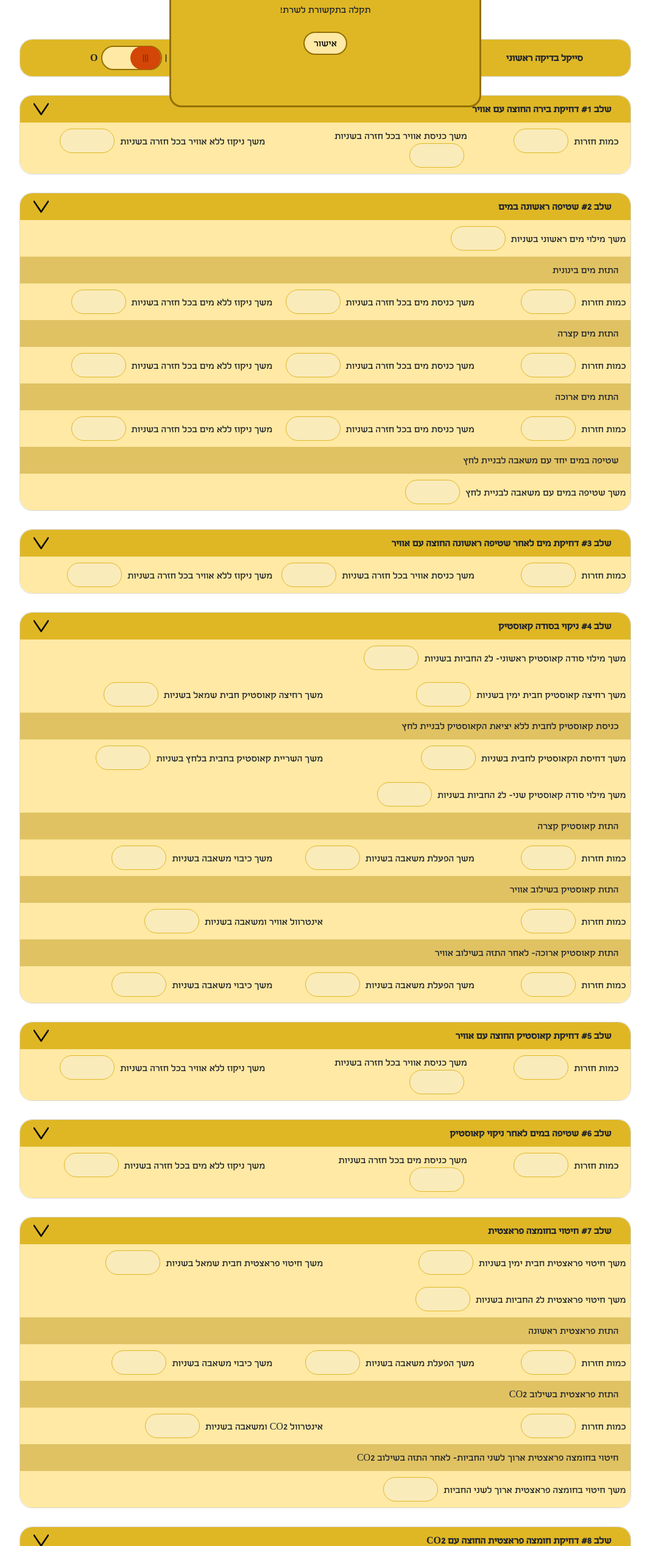
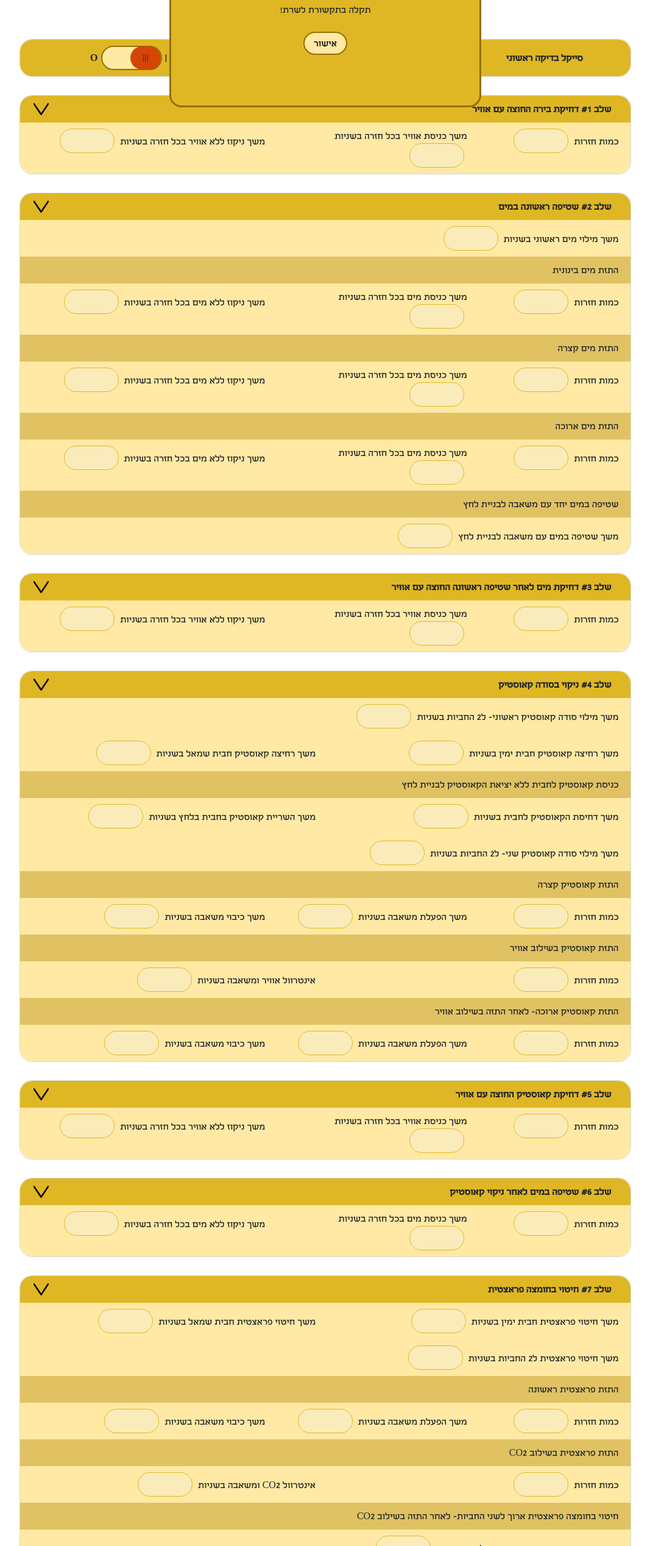
Before and after one commit to Yatlow/keg-control, a plain HTML site: page index.html in a window 1280 px wide. Shown: the part 264-2800 px from the top of the page at 61% size, without its empty margins (106-1173 px from the left). Drawn offline with nearby package versions, Linux system fonts and the light colour scheme; no server answers.

Commit message:
V5.1.4 frontend compleet

```diff
--- a/index.html
+++ b/index.html
@@ -61,7 +61,7 @@
                         <div class="col">שלב #1 דחיקת בירה החוצה עם אוויר</div>
                         <div class="col TglBtnBox"><img src="assets/pics/down.png" id="Tgl1"></div>
                     </div>
-                    <div class="functionInputs row" id="stage1">
+                    <div class="functionInputs row row" id="stage1">
                         <div class="col-12 col-md-3 ParamterBox">
                             <label for="FirstAirPurgeRecure">כמות חזרות</label>
                             <input type="number" step="0.01" id="FirstAirPurgeRecure" name="FirstAirPurgeRecure" required value="{{ settings['FirstAirPurgeRecure'] }}">
@@ -83,14 +83,14 @@
                         <div class="col TglBtnBox"><img src="assets/pics/down.png" id="Tgl2"></div>
                     </div>
                     <div id="stage2" class="cloapsable row">
-                        <div class="functionInputs fullborder">
+                        <div class="functionInputs row fullborder">
                             <div class="col-12 ParamterBox">
                                 <label for="InitialWaterFlud">משך מילוי מים ראשוני בשניות</label>
                                 <input type="number" step="0.01" id="InitialWaterFlud" name="InitialWaterFlud" required value="{{ settings['InitialWaterFlud'] }}">
                             </div>
                         </div>
                         <div class="functionSubLabel">התזת מים בינונית</div>
-                        <div class="functionInputs fullborder">
+                        <div class="functionInputs row fullborder">
                             <div class="col-12 col-md-3 ParamterBox">
                                 <label for="recureMedSquirt">כמות חזרות</label>
                                 <input type="number" step="0.01" id="recureMedSquirt" name="recureMedSquirt" required value="{{ settings['recureMedSquirt'] }}">
@@ -105,7 +105,7 @@
                             </div>
                         </div>
                         <div class="functionSubLabel">התזת מים קצרה</div>
-                        <div class="functionInputs fullborder">
+                        <div class="functionInputs row fullborder">
                             <div class="col-12 col-md-3 ParamterBox">
                                 <label for="recureShortSquirt">כמות חזרות</label>
                                 <input type="number" step="0.01" id="recureShortSquirt" name="recureShortSquirt" required value="{{ settings['recureShortSquirt'] }}">
@@ -120,7 +120,7 @@
                             </div>
                         </div>
                         <div class="functionSubLabel fullborder">התזת מים ארוכה</div>
-                        <div class="functionInputs fullborder">
+                        <div class="functionInputs row fullborder">
                             <div class="col-12 col-md-3 ParamterBox">
                                 <label for="recureLongSquirt">כמות חזרות</label>
                                 <input type="number" step="0.01" id="recureLongSquirt" name="recureLongSquirt" required value="{{ settings['recureLongSquirt'] }}">
@@ -135,7 +135,7 @@
                             </div>
                         </div>
                         <div class="functionSubLabel fullborder">שטיפה במים יחד עם משאבה לבניית לחץ</div>
-                        <div class="functionInputs">
+                        <div class="functionInputs row">
                             <div class="col-12 ParamterBox">
                                 <label for="RinseWaterWithPump">משך שטיפה במים עם משאבה לבניית לחץ</label>
                                 <input type="number" step="0.01" id="RinseWaterWithPump" name="RinseWaterWithPump" required value="{{ settings['RinseWaterWithPump'] }}">
@@ -150,7 +150,7 @@
                         <div class="col TglBtnBox"><img src="assets/pics/down.png" id="Tgl3"></div>
                     </div>
                     <div id="stage3" class="cloapsable row">
-                        <div class="functionInputs">
+                        <div class="functionInputs row">
                             <div class="col-12 col-md-3 ParamterBox">
                                 <label for="PostWaterPurgeRecure">כמות חזרות</label>
                                 <input type="number" step="0.01" id="PostWaterPurgeRecure" name="PostWaterPurgeRecure" required value="{{ settings['PostWaterPurgeRecure'] }}">
@@ -173,13 +173,13 @@
                         <div class="col TglBtnBox"><img src="assets/pics/down.png" id="Tgl4"></div>
                     </div>
                     <div id="stage4" class="cloapsable row">
-                        <div class="functionInputs fullborder">
+                        <div class="functionInputs row fullborder">
                             <div class="col-12 ParamterBox">
                                 <label for="InitialCausticFlud">משך מילוי סודה קאוסטיק ראשוני- ל2 החביות בשניות</label>
                                 <input type="number" step="0.01" id="InitialCausticFlud" name="InitialCausticFlud" required value="{{ settings['InitialCausticFlud'] }}">
                             </div>
                         </div>
-                        <div class="functionInputs fullborder">
+                        <div class="functionInputs row row fullborder">
                             <div class="col-12 col-md-6 ParamterBox">
                                 <label for="CausticRinseKeg1">משך רחיצה קאוסטיק חבית ימין בשניות</label>
                                 <input type="number" step="0.01" id="CausticRinseKeg1" name="CausticRinseKeg1" required value="{{ settings['CausticRinseKeg1'] }}">
@@ -190,7 +190,7 @@
                             </div>
                         </div>
                         <div class="functionSubLabel">כניסת קאוסטיק לחבית ללא יציאת הקאוסטיק לבניית לחץ</div>
-                        <div class="functionInputs fullborder">
+                        <div class="functionInputs row fullborder">
                             <div class="col-12 col-md-6 ParamterBox">
                                 <label for="pressurizeCausticInKeg">משך דחיסת הקאוסטיק לחבית בשניות</label>
                                 <input type="number" step="0.01" id="pressurizeCausticInKeg" name="pressurizeCausticInKeg" required value="{{ settings['pressurizeCausticInKeg'] }}">
@@ -200,14 +200,14 @@
                                 <input type="number" step="0.01" id="causticSoakInKeg" name="causticSoakInKeg" required value="{{ settings['causticSoakInKeg'] }}">
                             </div>
                         </div>
-                        <div class="functionInputs fullborder">
+                        <div class="functionInputs row fullborder">
                             <div class="col-12 ParamterBox">
                                 <label for="SecondCausticFlud">משך מילוי סודה קאוסטיק שני- ל2 החביות בשניות</label>
                                 <input type="number" step="0.01" id="SecondCausticFlud" name="SecondCausticFlud" required value="{{ settings['SecondCausticFlud'] }}">
                             </div>
                         </div>
                         <div class="functionSubLabel fullborder">התזת קאוסטיק קצרה</div>
-                        <div class="functionInputs fullborder">
+                        <div class="functionInputs row fullborder">
                             <div class="col-12 col-md-3 ParamterBox">
                                 <label for="recureShortCausticSquirt">כמות חזרות</label>
                                 <input type="number" step="0.01" id="recureShortCausticSquirt" name="recureShortCausticSquirt" required value="{{ settings['recureShortCausticSquirt'] }}">
@@ -222,7 +222,7 @@
                             </div>
                         </div>
                         <div class="functionSubLabel fullborder">התזת קאוסטיק בשילוב אוויר</div>
-                        <div class="functionInputs fullborder">
+                        <div class="functionInputs row fullborder">
                             <div class="col-12 col-md-6 ParamterBox">
                                 <label for="recurePurgeCausticSquirt">כמות חזרות</label>
                                 <input type="number" step="0.01" id="recurePurgeCausticSquirt" name="recureShortCausticSquirt" required value="{{ settings['recureShortCausticSquirt'] }}">
@@ -233,7 +233,7 @@
                             </div>
                         </div>
                         <div class="functionSubLabel fullborder">התזת קאוסטיק ארוכה- לאחר התזה בשילוב אוויר</div>
-                        <div class="functionInputs">
+                        <div class="functionInputs row">
                             <div class="col-12 col-md-3 ParamterBox">
                                 <label for="recureLastCausticSquirt">כמות חזרות</label>
                                 <input type="number" step="0.01" id="recureLastCausticSquirt" name="recureLastCausticSquirt" required value="{{ settings['recureLastCausticSquirt'] }}">
@@ -255,7 +255,7 @@
                         <div class="col">שלב #5 דחיקת קאוסטיק החוצה עם אוויר</div>
                         <div class="col TglBtnBox"><img src="assets/pics/down.png" id="Tgl5"></div>
                     </div>
-                    <div class="functionInputs row" id="stage5">
+                    <div class="functionInputs row row" id="stage5">
                         <div class="col-12 col-md-3 ParamterBox">
                             <label for="PostCausticPurgeRecure">כמות חזרות</label>
                             <input type="number" step="0.01" id="PostCausticPurgeRecure" name="PostCausticPurgeRecure" required value="{{ settings['PostCausticPurgeRecure'] }}">
@@ -276,7 +276,7 @@
                         <div class="col">שלב #6 שטיפה במים לאחר ניקוי קאוסטיק</div>
                         <div class="col TglBtnBox"><img src="assets/pics/down.png" id="Tgl6"></div>
                     </div>
-                    <div class="functionInputs row" id="stage6">
+                    <div class="functionInputs row row" id="stage6">
                         <div class="col-12 col-md-3 ParamterBox">
                             <label for="postCausticWaterRinseRecure">כמות חזרות</label>
                             <input type="number" step="0.01" id="postCausticWaterRinseRecure" name="postCausticWaterRinseRecure" required value="{{ settings['postCausticWaterRinseRecure'] }}">
@@ -298,7 +298,7 @@
                         <div class="col TglBtnBox"><img src="assets/pics/down.png" id="Tgl7"></div>
                     </div>
                     <div id="stage7" class="cloapsable row">
-                        <div class="functionInputs fullborder">
+                        <div class="functionInputs row fullborder">
                             <div class="col-12 col-md-6 ParamterBox">
                                 <label for="SanitizeInitialKeg1">משך חיטוי פראצטית חבית ימין בשניות</label>
                                 <input type="number" step="0.01" id="SanitizeInitialKeg1" name="SanitizeInitialKeg1" required value="{{ settings['SanitizeInitialKeg1'] }}">
@@ -308,14 +308,14 @@
                                 <input type="number" step="0.01" id="SanitizeInitialKeg2" name="SanitizeInitialKeg2" required value="{{ settings['SanitizeInitialKeg2'] }}">
                             </div>
                         </div>
-                        <div class="functionInputs fullborder">
+                        <div class="functionInputs row fullborder">
                             <div class="col-12 ParamterBox">
                                 <label for="SanitizeInitialBothKegs">משך חיטוי פראצטית ל2 החביות בשניות</label>
                                 <input type="number" step="0.01" id="SanitizeInitialBothKegs" name="SanitizeInitialBothKegs" required value="{{ settings['SanitizeInitialBothKegs'] }}">
                             </div>
                         </div>
                         <div class="functionSubLabel fullborder">התזת פראצטית ראשונה</div>
-                        <div class="functionInputs fullborder">
+                        <div class="functionInputs row fullborder">
                             <div class="col-12 col-md-3 ParamterBox">
                                 <label for="paaInitialPumpRecure">כמות חזרות</label>
                                 <input type="number" step="0.01" id="paaInitialPumpRecure" name="paaInitialPumpRecure" required value="{{ settings['paaInitialPumpRecure'] }}">
@@ -330,7 +330,7 @@
                             </div>
                         </div>
                         <div class="functionSubLabel fullborder">התזת פראצטית בשילוב CO2</div>
-                        <div class="functionInputs fullborder">
+                        <div class="functionInputs row fullborder">
                             <div class="col-12 col-md-6 ParamterBox">
                                 <label for="paaSquirtRecure">כמות חזרות</label>
                                 <input type="number" step="0.01" id="paaSquirtRecure" name="paaSquirtRecure" required value="{{ settings['paaSquirtRecure'] }}">
@@ -341,7 +341,7 @@
                             </div>
                         </div>
                         <div class="functionSubLabel fullborder">חיטוי בחומצה פראצטית ארוך לשני החביות- לאחר התזה בשילוב CO2</div>
-                        <div class="functionInputs">
+                        <div class="functionInputs row">
                             <div class="col-12 ParamterBox">
                                 <label for="postSquirtSanitizeBothKegs">משך חיטוי בחומצה פראצטית ארוך לשני החביות</label>
                                 <input type="number" step="0.01" id="postSquirtSanitizeBothKegs" name="postSquirtSanitizeBothKegs" required value="{{ settings['postSquirtSanitizeBothKegs'] }}">
@@ -357,7 +357,7 @@
                     </div>
                     <div id="stage8" class="cloapsable row">
                         <div class="functionSubLabel fullborder">חבית ימין</div>
-                        <div class="functionInputs fullborder">
+                        <div class="functionInputs row fullborder">
                             <div class="col-12 col-md-3 ParamterBox">
                                 <label for="co2PurgeKeg1Recure">כמות חזרות</label>
                                 <input type="number" step="0.01" id="co2PurgeKeg1Recure" name="co2PurgeKeg1Recure" required value="{{ settings['co2PurgeKeg1Recure'] }}">
@@ -372,7 +372,7 @@
                             </div>
                         </div>
                         <div class="functionSubLabel fullborder">חבית שמאל</div>
-                        <div class="functionInputs fullborder">
+                        <div class="functionInputs row fullborder">
                             <div class="col-12 col-md-3 ParamterBox">
                                 <label for="co2PurgeKeg2Recure">כמות חזרות</label>
                                 <input type="number" step="0.01" id="co2PurgeKeg2Recure" name="co2PurgeKeg2Recure" required value="{{ settings['co2PurgeKeg2Recure'] }}">
@@ -387,7 +387,7 @@
                             </div>
                         </div>
                         <div class="functionSubLabel fullborder">חבית ימין ושמאל יחד</div>
-                            <div class="functionInputs">
+                            <div class="functionInputs row">
                                 <div class="col-12 ParamterBox">
                                 <label for="co2PurgeBothKegsOpen">משך דחיקת חומצה פראצטית החוצה עם CO2 ל 2 החביות</label>
                                 <input type="number" step="0.01" id="co2PurgeBothKegsOpen" name="co2PurgeBothKegsOpen" required value="{{ settings['co2PurgeBothKegsOpen'] }}">
@@ -402,7 +402,7 @@
                         <div class="col TglBtnBox"><img src="assets/pics/down.png" id="Tgl9"></div>
                     </div>
                     <div id="stage9" class="cloapsable row">
-                        <div class="functionInputs fullborder">
+                        <div class="functionInputs row fullborder">
                             <div class="col-12 col-md-6 ParamterBox">
                                 <label for="kegPdestination">לחץ יעד ב PSI</label>
                                 <input type="number" disabled step="0.01" id="kegPdestination" name="kegPdestination" required value="{{ settings['kegPdestination'] }}">
@@ -412,7 +412,7 @@
                                 <input type="number" disabled step="0.01" id="TimeOutPdestination" name="TimeOutPdestination" required value="{{ settings['TimeOutPdestination'] }}">
                             </div>
                         </div>
-                        <div class="functionInputs">
+                        <div class="functionInputs row">
                             <div class="col-12 col-md-6 ParamterBox">
                                 <label for="PostTimeOutBuildP">משך בניית לחץ לאחר המתנה במידה ולא הגיע ללחץ יעד</label>
                                 <input type="number" disabled step="0.01" id="PostTimeOutBuildP" name="PostTimeOutBuildP" required value="{{ settings['PostTimeOutBuildP'] }}">
--- a/style.css
+++ b/style.css
@@ -39,6 +39,7 @@ html{
     border: solid 0.6px rgb(200, 200, 200,0.7);
     border-radius: 20px;
     margin-bottom: 30px;
+    padding: 0;
 }
 .functionLabel{
     padding: 10px;
@@ -205,6 +206,10 @@ html{
     background-color: #DFB725;
     color: black;
 }
+.row{
+    width: 100%;
+    margin: 0;
+}
 
 @media (max-width: 1400px) {/* Medium screens */
     .H1{
```
